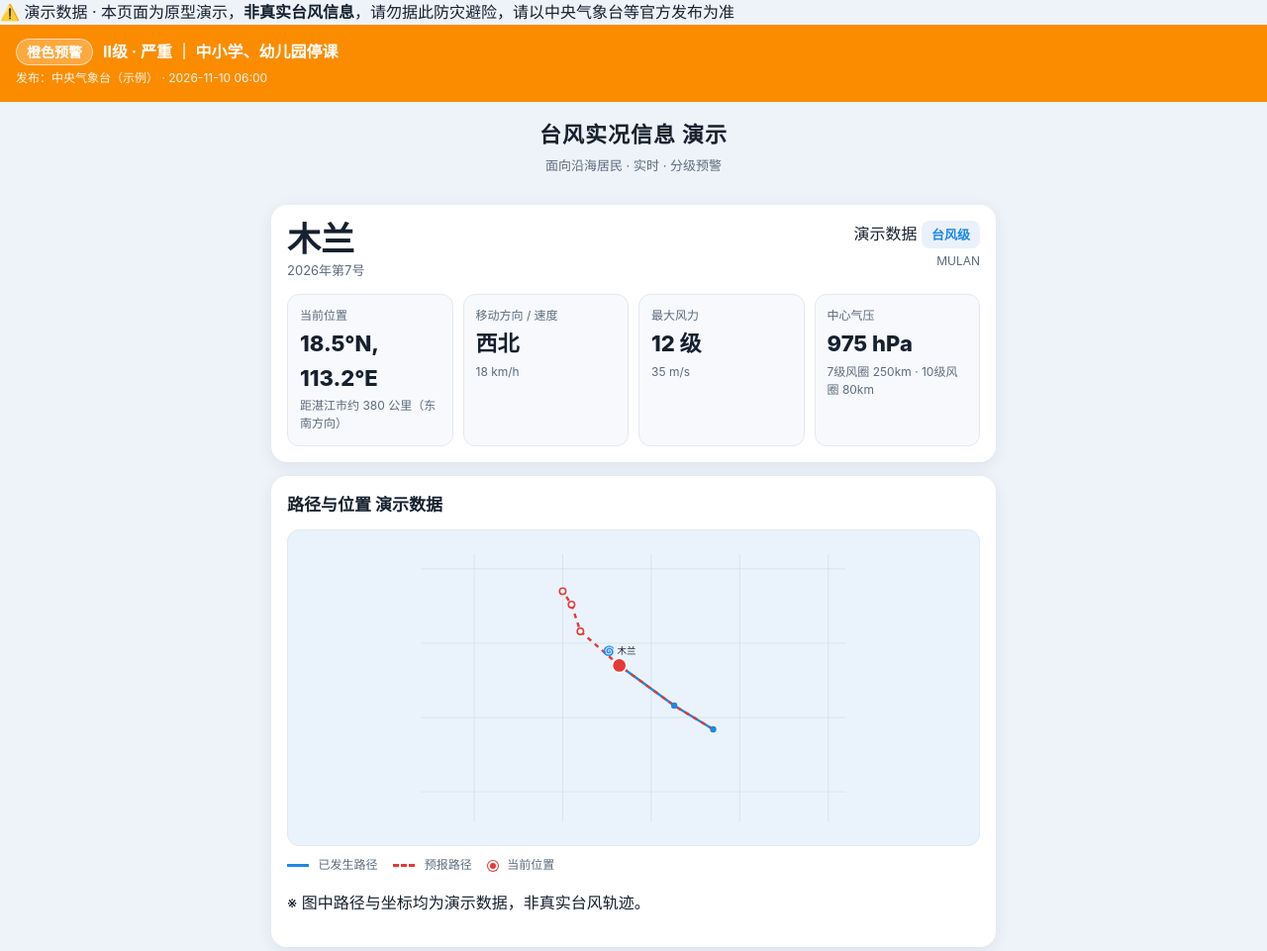
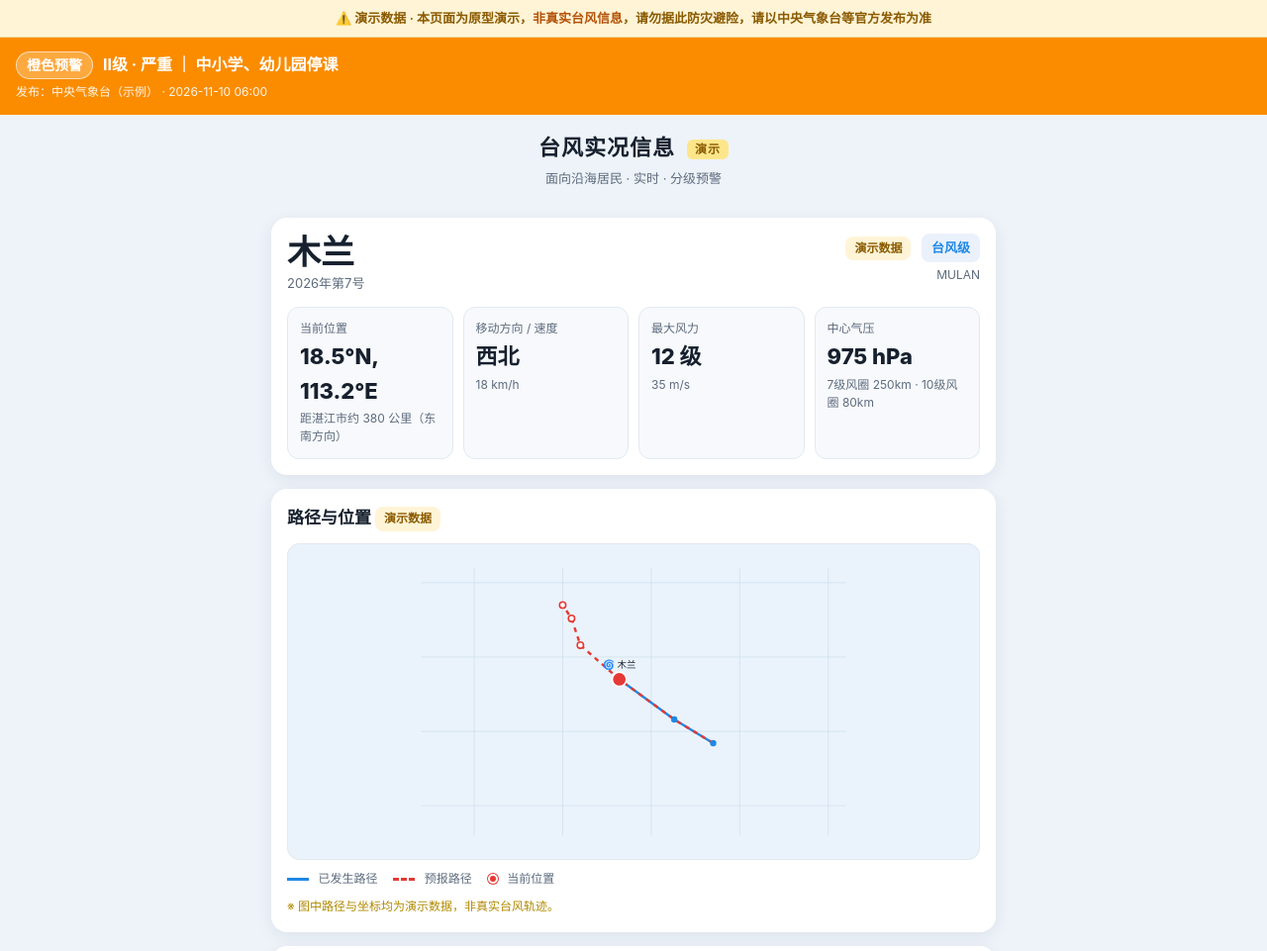
Before and after one commit to hhiq/typhoon-realtime, a plain HTML site: page index.html in a window 1280 px wide. Shown: the top 961 px of the page at 99% size. Drawn offline with nearby package versions, Linux system fonts and the light colour scheme.

Commit message:
feat: 增加页面级演示数据标注（顶栏横条/标题/台风名/地图/页脚）

```diff
--- a/assets/css/style.css
+++ b/assets/css/style.css
@@ -10,6 +10,12 @@ body{
   font-family:-apple-system,BlinkMacSystemFont,"PingFang SC","Microsoft YaHei",Segoe UI,Roboto,sans-serif;
   background:var(--bg); color:var(--text); line-height:1.55; -webkit-font-smoothing:antialiased;
 }
+/* 演示数据醒目标注 */
+.demo-strip{background:#fff4d6;color:#8a5a00;border-bottom:1px solid #f0d99a;font-size:13px;font-weight:600;text-align:center;padding:9px 14px;line-height:1.45}
+.demo-strip b{color:#b45309}
+.demo-pill{display:inline-block;background:#fde68a;color:#8a5a00;font-size:12px;font-weight:700;padding:1px 8px;border-radius:6px;vertical-align:middle;margin-left:6px}
+.demo-tag{display:inline-block;background:#fff4d6;color:#8a5a00;font-size:12px;font-weight:700;padding:3px 9px;border-radius:8px;margin-right:6px;vertical-align:middle}
+.sec-disc{font-size:12px;color:#b08900;margin:10px 0 0}
 .banner{color:#fff;padding:14px 16px;}
 .banner-inner{display:flex;align-items:center;gap:10px;flex-wrap:wrap;font-weight:700;font-size:16px}
 .banner .badge{background:rgba(255,255,255,.25);border:1px solid rgba(255,255,255,.6);padding:2px 10px;border-radius:999px;font-size:14px}
@@ -49,7 +55,7 @@ body{
 .wacts{margin:0;padding-left:18px;font-size:13px}
 .wacts li{margin:3px 0}
 .foot{text-align:center;color:var(--muted);font-size:12px;margin-top:18px}
-.foot .disc{margin-top:8px;color:#9aa7b6}
+.foot .disc{margin-top:8px;color:#b08900;background:#fff4d6;border:1px solid #f0d99a;border-radius:10px;padding:10px 12px;line-height:1.6}
 .typhoon-icon{font-size:24px;line-height:28px;text-align:center}
 @media(min-width:600px){
   .grid{grid-template-columns:1fr 1fr 1fr 1fr}
```
